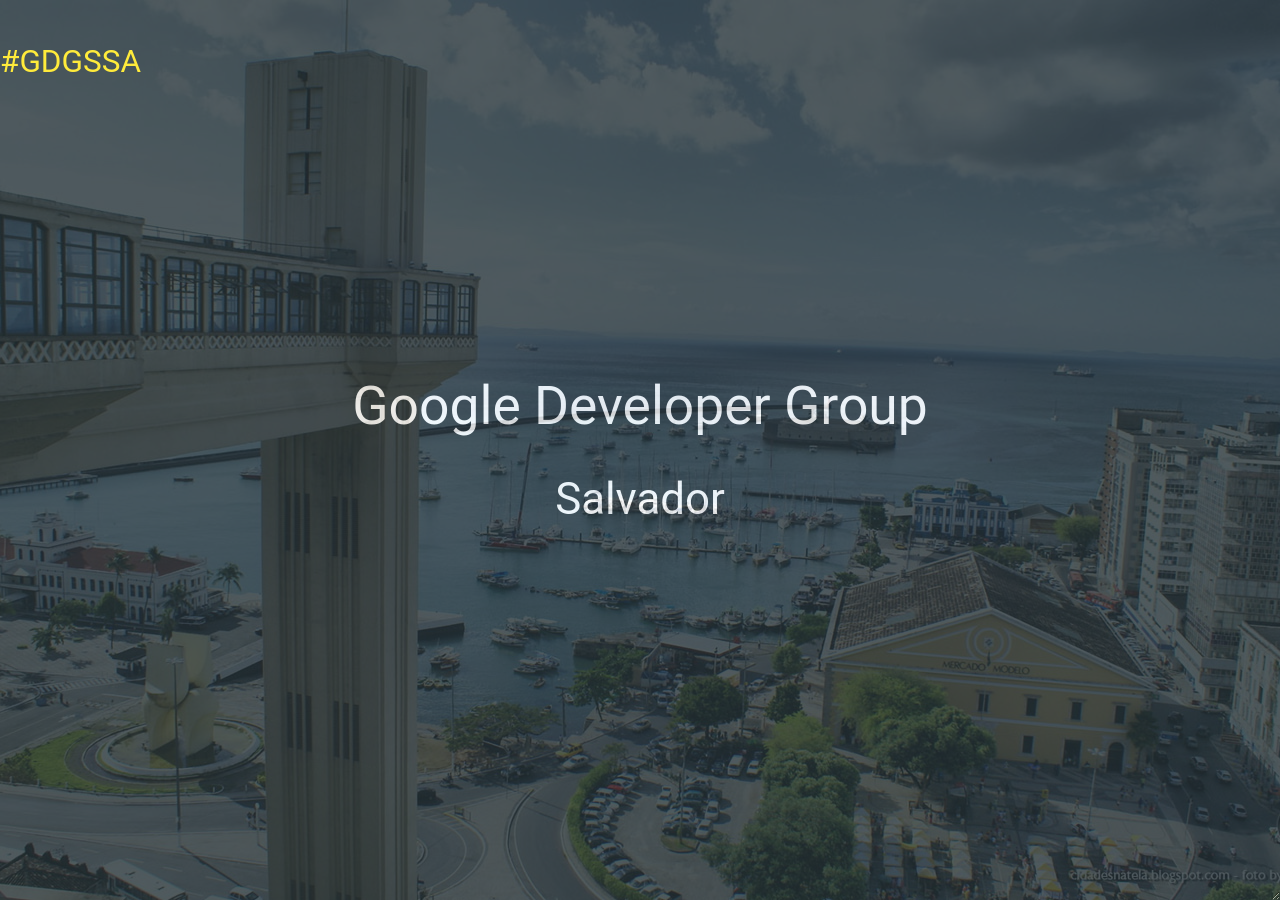
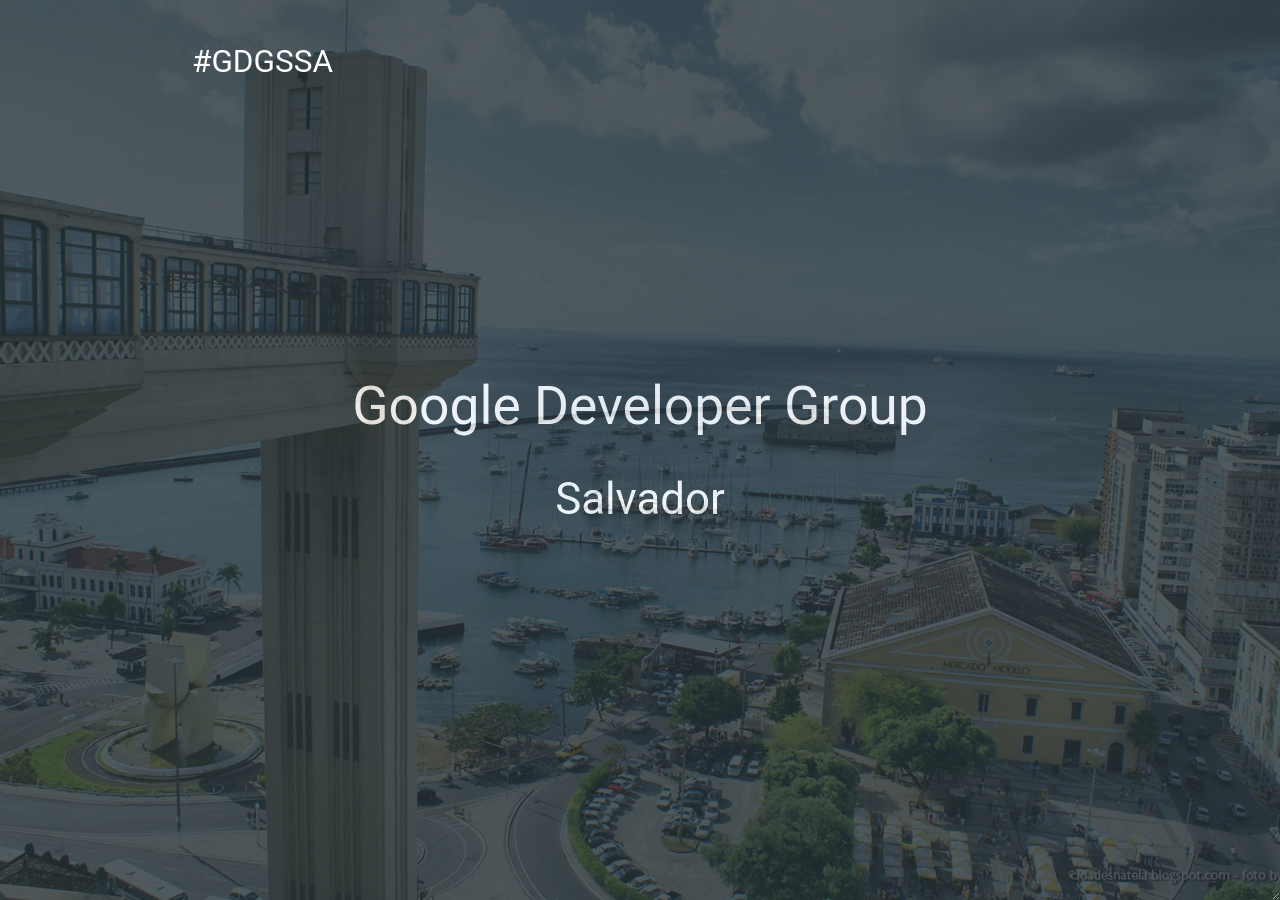
Before and after one commit to gdgssa/gdgssa.github.io, a Jekyll site: the page built from index.html, in a window 1280 px wide and 900 px high. Built offline with Jekyll 4.4.1, drawn with Linux system fonts in a browser that asks for light colours; some web fonts are replaced.

Commit message:
Ajuste em header e footer

```diff
--- a/_includes/footer.html
+++ b/_includes/footer.html
@@ -32,5 +32,5 @@
      	Feito com <a href="https://jekyllrb.com/" class="yellow-text text-lighten-3">Jekyll</a> & <a class="yellow-text text-lighten-3" href="http://materializecss.com">Materialize</a>
       </div>
     </div>
-    <script src="{{ "/assets/js/materialize.min.js" | prepend: site.baseurl }}"></script>
   </footer>
+  <script src="{{ "/assets/js/materialize.min.js" | prepend: site.baseurl }}"></script>
--- a/_includes/header.html
+++ b/_includes/header.html
@@ -1,7 +1,7 @@
-<header class="site-header" role="header">
+<header class="site-header navbar-fixed" role="header">
   <nav class="light-transparent" role="navigation">
     <div class="nav-wrapper container">
-      <a id="logo-container" href="/" class="brand-logo yellow-text">#{{ site.title_min }}</a>
+      <a id="logo-container" href="/" class="brand-logo white-text">#{{ site.title_min }}</a>
       <ul class="right hide-on-med-and-down">
         {% for page in site.pages %}
           <li><a href="{{ site.url_dev }}{{ page.url }}">{{ page.title }}</a></li>
```
